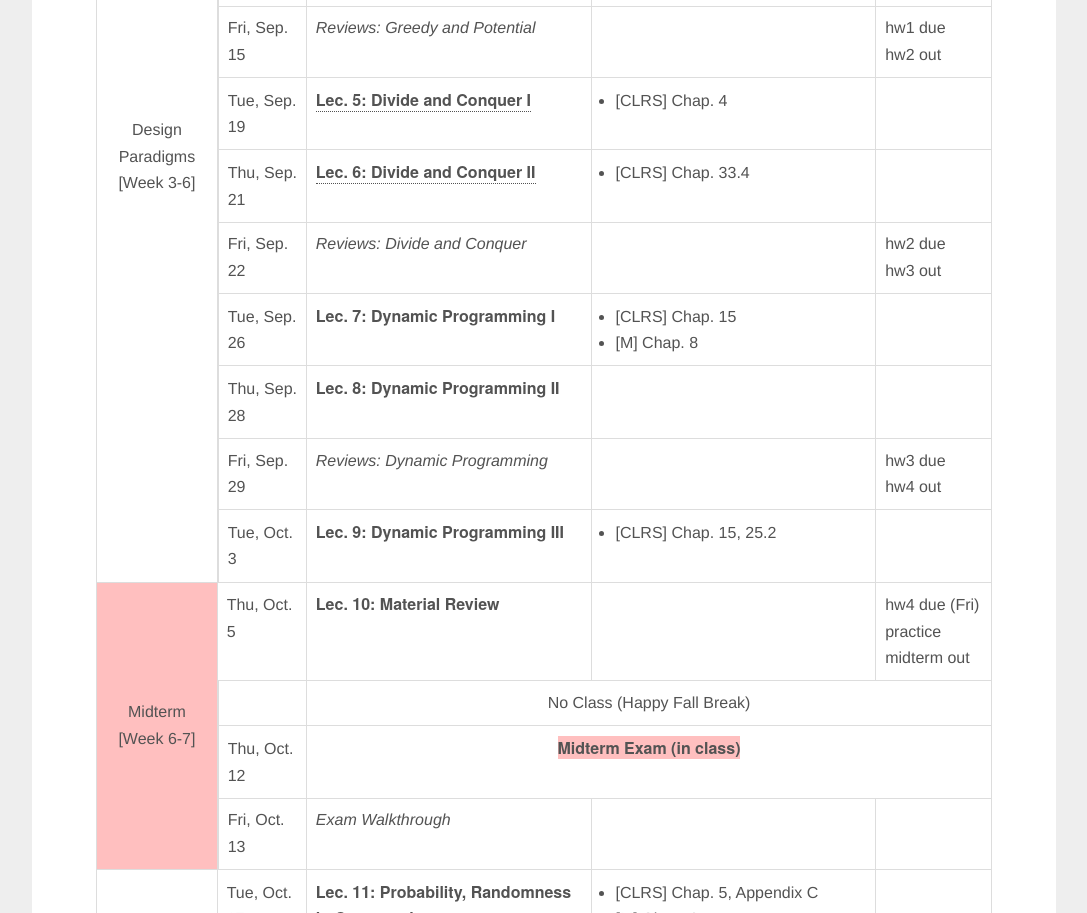
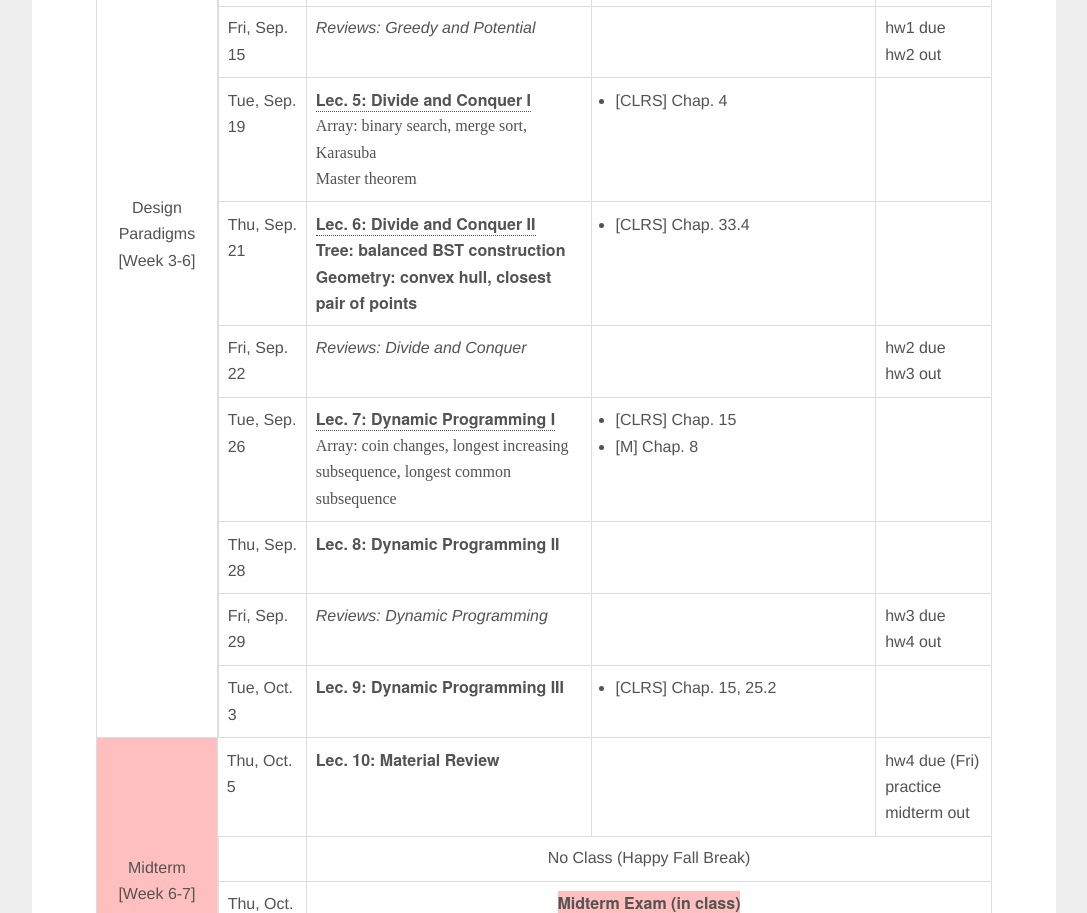
Before and after one commit to bc-cv/csci3383, a plain HTML site: page f23/index.html in a window 1280 px wide. Shown: the part 1732-2645 px from the top of the page, without its empty margins (96-1183 px from the left). Drawn offline with Linux system fonts and the light colour scheme.

Commit message:
update lec 7

```diff
--- a/f23/index.html
+++ b/f23/index.html
@@ -375,6 +375,8 @@
                           Lec. 5:
                           Divide and Conquer I</a>
                         <div class="subtopic">
+                            Array: binary search, merge sort, Karasuba
+                            <br/>Master theorem
                         </div>
                       </td>
                       <td>
@@ -394,6 +396,8 @@
                           Lec.
                           6: Divide and Conquer II</a>
                         <div class="subtopic"></div>
+                            Tree: balanced BST construction
+                            <br/>Geometry: convex hull, closest pair of points
                       </td>
                       <td>
                         <ul class="materials">
@@ -423,10 +427,11 @@
                     <tr>
                       <td>Tue, Sep. 26</td>
                       <td class="topic">
-                        <a class="nope" href="">
+                        <a href="https://www.dropbox.com/scl/fi/kw20x3046hx3uf4he29ia/lec7_dynamic_programming1.pdf?rlkey=s7hcp7aruxzsnvli9t5ghhcky&dl=0">
                           Lec.
                           7: Dynamic Programming I</a>
                         <div class="subtopic">
+                            Array: coin changes, longest increasing subsequence, longest common subsequence
                         </div>
                       </td>
                       <td>
```
